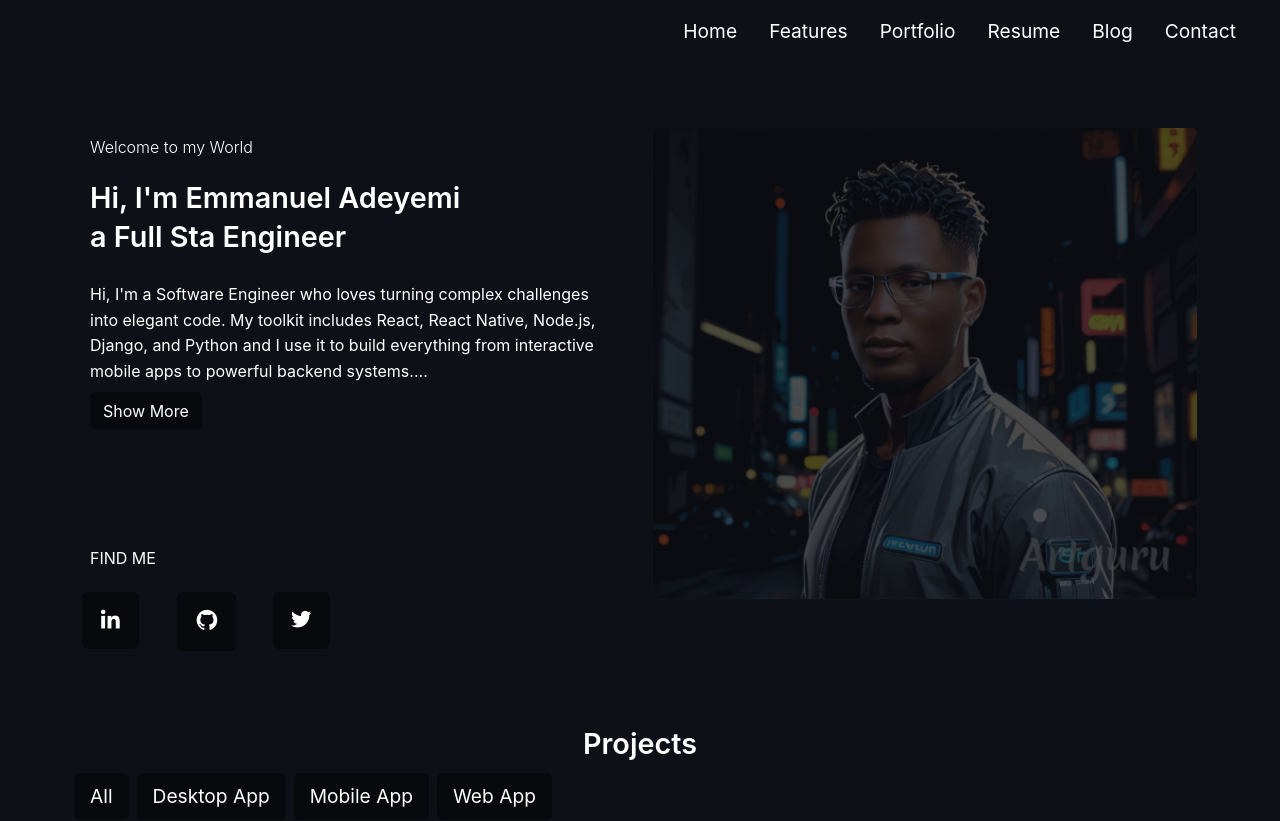
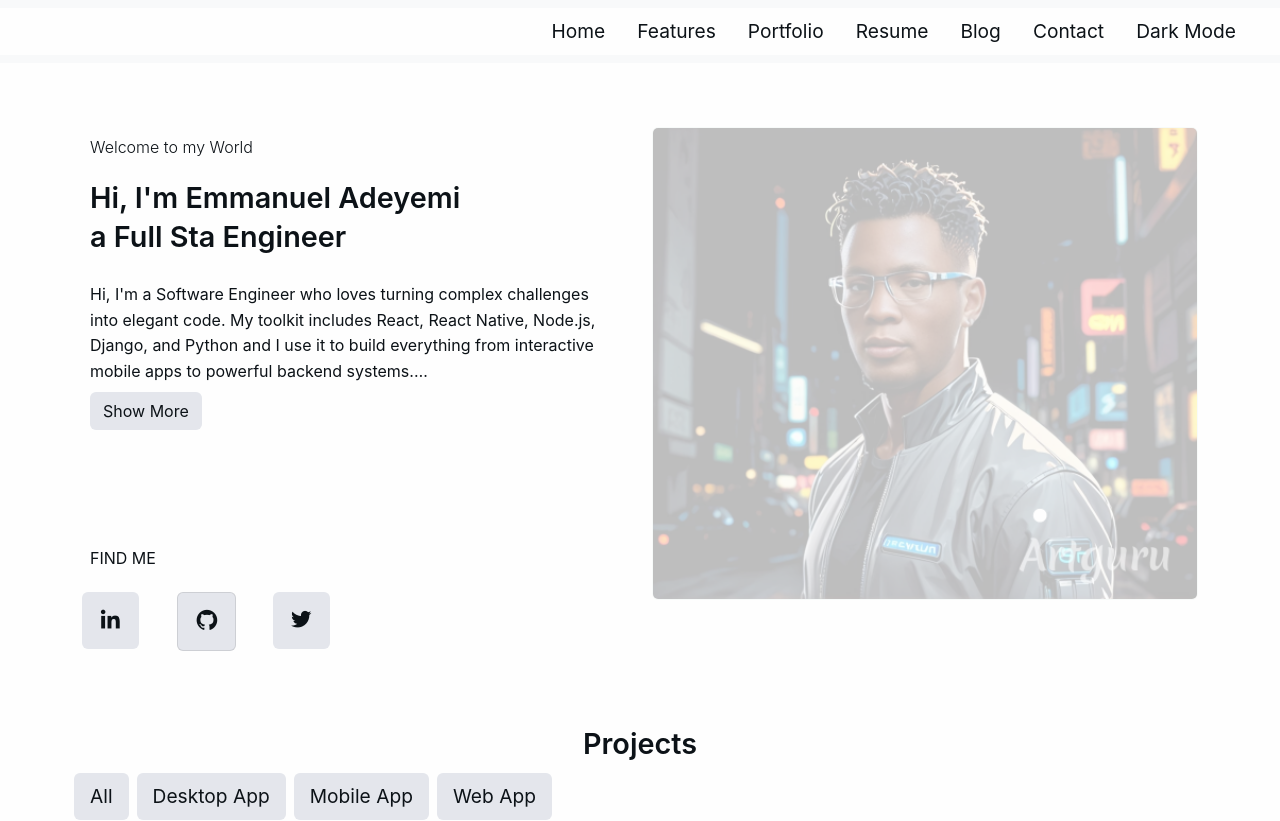
Before and after one commit to cyrus-nodejs/portfolio, a React (Vite) app in the folder Cyrusportfolio/: page / in a window 1280 px wide. Shown: the top 821 px of the page. Built offline with nearby package versions, Linux system fonts and the light colour scheme.

Commit message:
UI5 commit

```diff
--- a/Cyrusportfolio/src/component/Appbar.tsx
+++ b/Cyrusportfolio/src/component/Appbar.tsx
@@ -1,48 +1,104 @@
+
+
+import { Button } from 'react-bootstrap';
+
+import { useEffect } from 'react';
+type DarkModeProps = {
+    darkMode:  boolean;
+    setDarkMode: React.Dispatch<React.SetStateAction<boolean>>;
+  };
+
+
+const Appbar : React.FC<DarkModeProps>  = ({darkMode, setDarkMode}) => {
 
 
 
 
-const Appbar = () => {
 
-
+   const toggleDarkMode = () => setDarkMode(!darkMode);
+     useEffect(() => {
+    document.body.classList.toggle('dark-mode', darkMode);
+    document.body.classList.toggle('light-mode', !darkMode);
+  }, [darkMode]);
 
   return (
 
-
- <nav className="navbar navbar-expand-lg  navbar-dark  sticky-top">
+ <nav
+      className={`navbar navbar-expand-lg sticky-top ${
+        darkMode ? 'navbar-dark bg-dark' : 'navbar-light bg-light'
+      }`}
+    >
       <div className="container-fluid">
         <a className="navbar-brand fs-4" href="#"></a>
-  <button className="navbar-toggler" type="button" data-bs-toggle="offcanvas"   data-bs-target="#offcanvasDarkNavbar" aria-controls="offcanvasDarkNavbar" aria-label="Toggle navigation">
+        <button
+          className="navbar-toggler"
+          type="button"
+          data-bs-toggle="offcanvas"
+          data-bs-target="#offcanvasNavbar"
+          aria-controls="offcanvasNavbar"
+          aria-label="Toggle navigation"
+        >
           <span className="navbar-toggler-icon"></span>
         </button>
-  <div  className="offcanvas   offcanvas-start text-bg-black"  id="offcanvasDarkNavbar" aria-labelledby="offcanvasDarkNavbarLabel">
+        <div
+          className={`offcanvas offcanvas-start ${
+            darkMode ? 'text-bg-dark' : 'text-bg-light'
+          }`}
+          tabIndex={-1}
+          id="offcanvasNavbar"
+          aria-labelledby="offcanvasNavbarLabel"
+        >
           <div className="offcanvas-header">
-      <p className="offcanvas-title fs-4" id="offcanvasDarkNavbarLabel"></p>
-      <button type="button" className="btn-close btn-close-white " data-bs-dismiss="offcanvas"  aria-label="Close"></button>
+            <p className="offcanvas-title fs-4" id="offcanvasNavbarLabel"></p>
+            <button
+              type="button"
+              className={`btn-close ${darkMode ? 'btn-close-white' : ''}`}
+              data-bs-dismiss="offcanvas"
+              aria-label="Close"
+            ></button>
           </div>
           <div className="offcanvas-body">
             <ul className="navbar-nav justify-content-end flex-grow-1 pe-3">
               <li className="nav-item">
-          <a className="nav-link nav-menu rounded-5 px-3 "  aria-current="page" href="#Bio">Home</a>
+                <a className="nav-link nav-menu rounded-5 px-3" href="#Bio">
+                  Home
+                </a>
               </li>
               <li className="nav-item">
-          <a className="nav-link  nav-menu  rounded-5 px-3" target=""  href="#Features">Features</a>
+                <a className="nav-link nav-menu rounded-5 px-3" href="#Features">
+                  Features
+                </a>
               </li>
               <li className="nav-item">
-          <a className="nav-link nav-menu  rounded-5 px-3 " href="#Portfolio">Portfolio</a>
+                <a className="nav-link nav-menu rounded-5 px-3" href="#Portfolio">
+                  Portfolio
+                </a>
               </li>
               <li className="nav-item">
-          <a className="nav-link nav-menu  rounded-5 px-3" href="#Resume">Resume</a>
+                <a className="nav-link nav-menu rounded-5 px-3" href="#Resume">
+                  Resume
+                </a>
               </li>
               <li className="nav-item">
-          <a className="nav-link nav-menu rounded-5 px-3" href="#">Blog</a>
+                <a className="nav-link nav-menu rounded-5 px-3" href="#">
+                  Blog
+                </a>
               </li>
               <li className="nav-item">
-          <a className="nav-link nav-menu  rounded-5 px-3 rounded" href="#Contact">Contact</a>
+                <a className="nav-link nav-menu rounded-5 px-3" href="#Contact">
+                  Contact
+                </a>
               </li>
-
+              <li className="nav-item">
+                <Button
+                  className="nav-link nav-menu rounded-5 px-3"
+                  onClick={toggleDarkMode}
+                  variant={darkMode ? 'light' : 'dark'}
+                >
+                  {darkMode ? 'Light Mode' : 'Dark Mode'}
+                </Button>
+              </li>
             </ul>
-
           </div>
         </div>
       </div>
--- a/Cyrusportfolio/src/component/Footer.tsx
+++ b/Cyrusportfolio/src/component/Footer.tsx
@@ -6,7 +6,7 @@ const Footer = () => {
 <Container>
   <Row>
     <Col className="text-center  fs-6 fw-light">
-    © 2024. All rights reserved by Cyrus.
+    © 2024. All rights reserved by Emmanuel Adeyemi.
     </Col>
   </Row>
 </Container>
--- a/Cyrusportfolio/src/index.css
+++ b/Cyrusportfolio/src/index.css
@@ -20,6 +20,31 @@
   color-scheme: light dark;
 }
 
+darkmode{
+    color: var(--color-text);
+    background: var(--color-background);
+}
+
+lightmode{
+   color: var(--color-background);
+    background: var(--color-text);
+}
+
+body.dark-mode {
+  --color-background: #0D1016;
+  --color-sub-background: #08090D;
+  --color-text: white;
+  --color-primary: #314252;
+  --color-accent: #3B82F6;
+}
+
+body.light-mode {
+  --color-background: #FEFEFE;
+  --color-sub-background: #E4E6EC;
+  --color-text: #0c1217;
+  --color-primary: #d1d5db;
+  --color-accent: #2563eb;
+}
 h1 {
   font-size: 2.5rem;
   font-weight: 700;
--- a/Cyrusportfolio/src/page/Home.tsx
+++ b/Cyrusportfolio/src/page/Home.tsx
@@ -1,7 +1,7 @@
 
 import Container from 'react-bootstrap/Container';
 import { Row} from 'react-bootstrap';
-
+import React, { useState } from 'react';
 
 import Appbar from '../../src/component/Appbar'
 import Bio from "../page/Bio"
@@ -10,11 +10,15 @@ import Portfolio from "./Portfolio/Portfolio"
 import Resume from "../page/Resume/Resume"
 import Contact from "../page/Contact"
 import Footer from "../../src/component/Footer"
+
 const Home = () => {
+
+
+    const [darkMode, setDarkMode] = useState(false);
   return (
     <Container fluid >
       <Row>
-        <Appbar />
+        <Appbar darkMode={darkMode}  setDarkMode= {setDarkMode}/>
          <Bio />
          <Portfolio />
          <Features />
```
Lines whose indentation alone changed are shown as unchanged.
